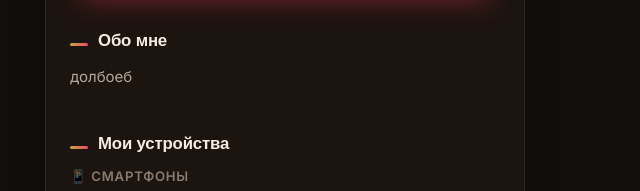
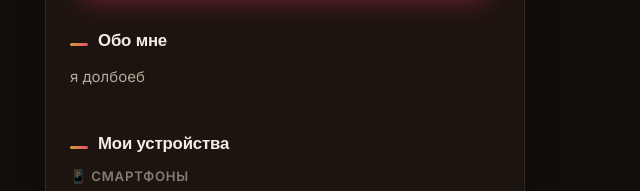
Before and after one commit to hlep1k/hasipi.github.io, a plain HTML site: page index.html in a window 1280 px wide. Shown: the part 427-618 px from the top of the page, 355-995 px from the left. Drawn offline with Linux system fonts and the light colour scheme; a web font is replaced by a local one.

Commit message:
Update bio text in index.html

```diff
--- a/index.html
+++ b/index.html
@@ -481,7 +481,7 @@
           <span class="section-bar"></span>
           <h2 class="section-title">Обо мне</h2>
         </div>
-        <p class="bio-text">долбоеб</p>
+        <p class="bio-text">я долбоеб</p>
         <!-- Убраны языковые теги -->
       </section>
 
```
